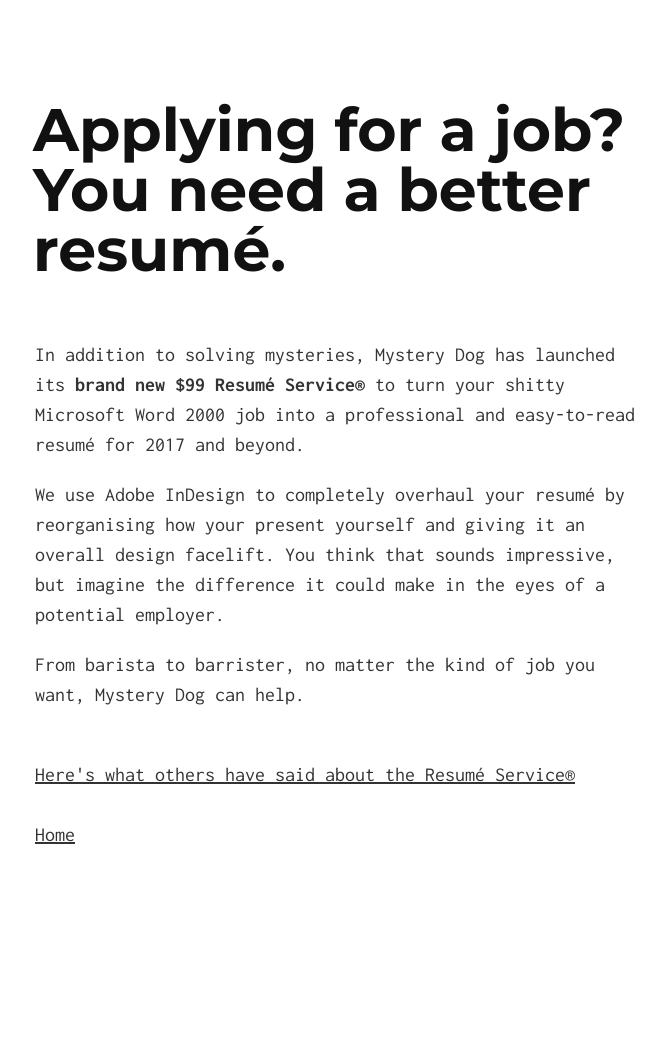
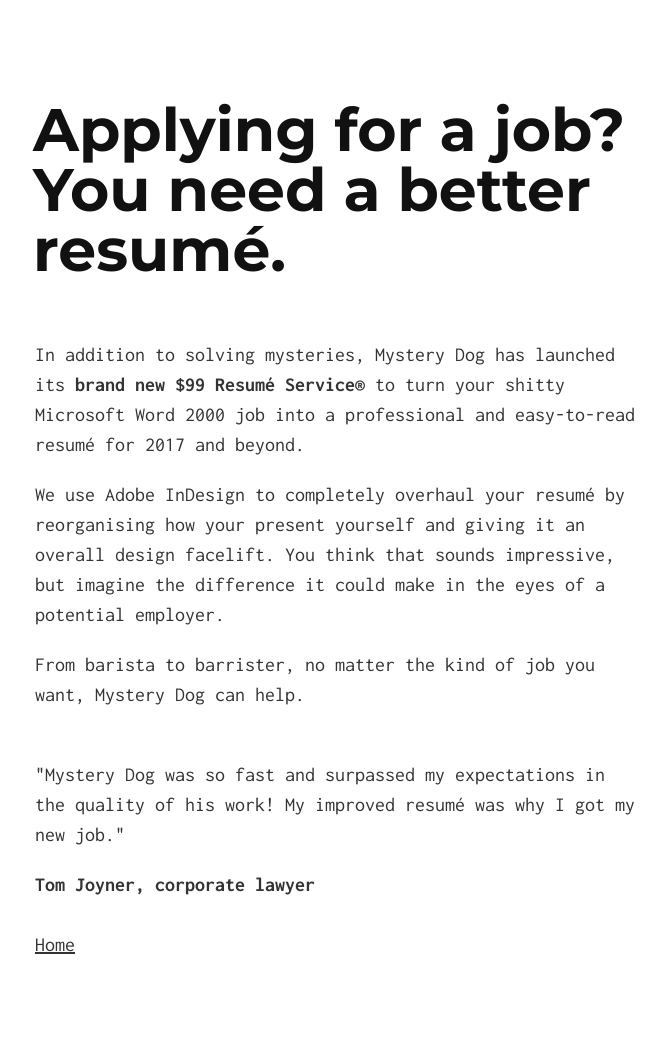
Before and after one commit to tomjoyner/shopping_cart, a Jekyll site: the page resumeservice.html, which Jekyll copies as it is, in a window 1280 px wide. Shown: the whole page, without its empty margins (305-970 px from the left). Built offline with Jekyll 4.4.1, drawn with Linux system fonts in a browser that asks for light colours; before the commit the page ends 950 px from its top, so only the background shows below that.

Commit message:
Update resumeservice.html

```diff
--- a/resumeservice.html
+++ b/resumeservice.html
@@ -221,5 +221,6 @@
 })();
 /*]]>*/
 </script>
-    <br><a href="/testimonials">Here's what others have said about the Resumé Service®</a></br>
+    <br><p>"Mystery Dog was so fast and surpassed my expectations in the quality of his work! My improved resumé was why I got my new job."</p>
+    <p><b>Tom Joyner, corporate lawyer</b></br>
     <br><a href="/index">Home</a></br>
```
